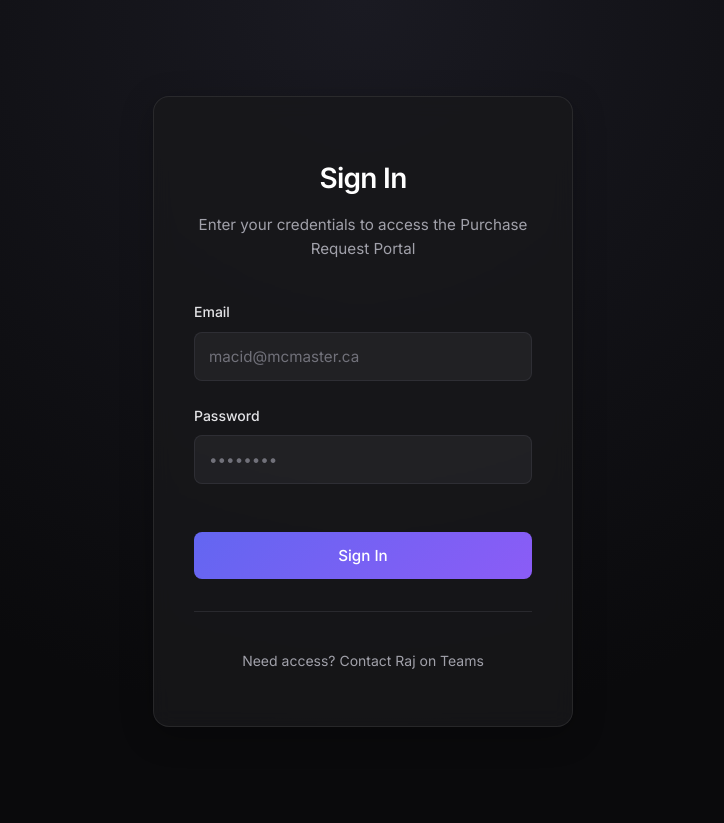
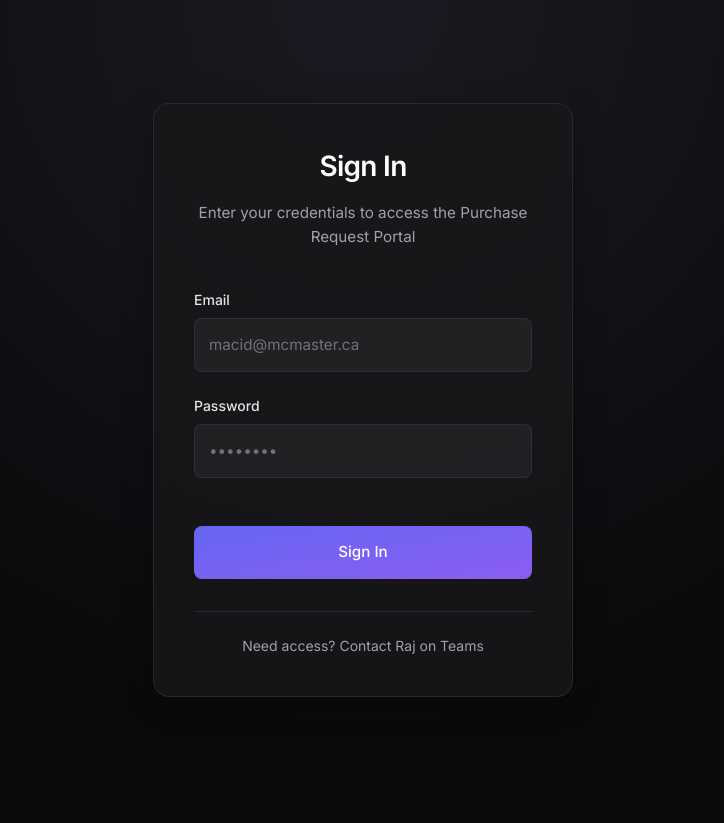
Before and after one commit to McMaster-Solar-Car-Project/purchase-request-site, a Python web app: template src/templates/login.html in a window 1280 px wide. Shown: the whole page, without its empty margins (277-1001 px from the left). After the commit the page ends 697 px from the top, so only its background shows below. Run offline with Jinja, Linux system fonts and the light colour scheme; the template is opened without the code that fills it, so the values that code supplies are empty; style sheets or scripts are compiled from the project's sources.

Commit message:
Feature/migrateLoginTailwind (#177)

```diff
--- a/package.json
+++ b/package.json
@@ -3,7 +3,7 @@
   "version": "0.1.0",
   "description": "Purchase request website - Tailwind CSS build",
   "scripts": {
-    "build:css": "./node_modules/.bin/tailwindcss -i src/input.css -o src/static/css/output.css --minify"
+    "build:css": "./node_modules/.bin/tailwindcss -i src/static/css/input.css -o src/static/css/output.css --minify"
   },
   "devDependencies": {
     "tailwindcss": "^4.0.0",
--- a/src/static/css/styles.css
+++ b/src/static/css/styles.css
@@ -891,16 +891,7 @@ h1 {
     font-weight: 400;
 }
 
-.login-error-message {
-    background-color: rgba(239, 68, 68, 0.15);
-    border: 1px solid rgba(239, 68, 68, 0.3);
-    color: #fca5a5;
-    padding: 0.875rem;
-    border-radius: 8px;
-    margin-bottom: 1.5rem;
-    text-align: center;
-    font-size: 0.875rem;
-}
+
 
 .login-form-group {
     margin-bottom: 1.5rem;
@@ -994,14 +985,7 @@ h1 {
     transform: translateY(-1px);
 }
 
-.login-footer {
-    text-align: center;
-    margin-top: 2rem;
-    padding-top: 1.5rem;
-    border-top: 1px solid rgba(63, 63, 70, 0.5);
-    color: #a1a1aa;
-    font-size: 0.875rem;
-}
+
 
 /* Back link in dark theme */
 .dark-back-link {
--- a/src/templates/login.html
+++ b/src/templates/login.html
@@ -5,42 +5,50 @@
     <meta charset="UTF-8">
     <meta name="viewport" content="width=device-width, initial-scale=1.0">
     <title>Login - Purchase Request Site</title>
-    <link rel="stylesheet" href="/static/css/styles.css">
+    <link rel="stylesheet" href="/static/css/output.css">
     <link rel="preconnect" href="https://fonts.googleapis.com">
     <link rel="preconnect" href="https://fonts.gstatic.com" crossorigin>
     <link href="https://fonts.googleapis.com/css2?family=Inter:wght@300;400;500;600;700&display=swap" rel="stylesheet">
 </head>
 
-<body class="login-body">
-    <div class="login-container">
-        <div class="login-header">
-            <h1>Sign In</h1>
-            <p>Enter your credentials to access the Purchase Request Portal</p>
+<body class="font-['Inter',-apple-system,BlinkMacSystemFont,sans-serif] m-0 py-12 bg-[#0a0a0c] bg-[radial-gradient(circle_at_50%_0%,#1a1a22_0%,#0a0a0c_70%)] leading-[1.6] min-h-screen flex items-center justify-center text-[#e4e4e7] box-border overflow-y-auto">
+    <div class="max-w-[420px] w-[90%] p-10 bg-[rgba(24,24,27,0.8)] rounded-2xl shadow-[0_8px_32px_rgba(0,0,0,0.25)] backdrop-blur-[10px] [-webkit-backdrop-filter:blur(10px)] border border-[rgba(255,255,255,0.08)] my-12 mx-auto">
+        <div class="text-center mb-10 relative">
+            <h1 class="text-white font-semibold text-[1.75rem] mb-3 tracking-[-0.025em]">
+                Sign In
+            </h1>
+            <p class="text-[#a1a1aa] m-0 text-[0.95rem] font-normal">
+                Enter your credentials to access the Purchase Request Portal
+            </p>
         </div>
 
         {% if error_message %}
-        <div class="login-error-message">
+        <div class="bg-[rgba(239,68,68,0.15)] border border-[rgba(239,68,68,0.3)] text-[#fca5a5] py-3.5 px-3.5 rounded-lg mb-6 text-center text-sm">
             {{ error_message }}
         </div>
         {% endif %}
 
         <form method="POST" action="/login">
-            <div class="login-form-group">
-                <label for="email">Email</label>
-                <input type="email" id="email" name="email" required placeholder="macid@mcmaster.ca" value="{{ email or '' }}">
+            <div class="mb-6">
+                <label for="email" class="block mb-2 font-medium text-[#e4e4e7] text-sm">
+                    Email
+                </label>
+                <input type="email" id="email" name="email" required placeholder="macid@mcmaster.ca" value="{{ email or '' }}" class="w-full py-3.5 px-3.5 bg-[rgba(39,39,42,0.7)] border border-[rgba(63,63,70,0.5)] rounded-lg text-[0.95rem] transition-all duration-200 box-border text-[#e4e4e7] font-['Inter',-apple-system,BlinkMacSystemFont,sans-serif] block caret-[#6366f1] focus:outline-none focus:border-[#6366f1] focus:shadow-[0_0_0_2px_rgba(99,102,241,0.2)] placeholder:text-[#71717a]">
             </div>
 
-            <div class="login-form-group">
-                <label for="password">Password</label>
-                <input type="password" id="password" name="password" required placeholder="••••••••">
+            <div class="mb-6">
+                <label for="password" class="block mb-2 font-medium text-[#e4e4e7] text-sm">
+                    Password
+                </label>
+                <input type="password" id="password" name="password" required placeholder="••••••••" class="w-full py-3.5 px-3.5 bg-[rgba(39,39,42,0.7)] border border-[rgba(63,63,70,0.5)] rounded-lg text-[0.95rem] transition-all duration-200 box-border text-[#e4e4e7] font-['Inter',-apple-system,BlinkMacSystemFont,sans-serif] block caret-[#6366f1] focus:outline-none focus:border-[#6366f1] focus:shadow-[0_0_0_2px_rgba(99,102,241,0.2)] placeholder:text-[#71717a]">
             </div>
 
-            <button type="submit" class="login-btn">
+            <button type="submit" class="w-full py-3.5 px-3.5 bg-gradient-to-br from-[#6366f1] to-[#8b5cf6] text-white border-none rounded-lg text-[0.95rem] font-medium cursor-pointer transition-all duration-200 font-['Inter',-apple-system,BlinkMacSystemFont,sans-serif] mt-6 hover:bg-gradient-to-br hover:from-[#4f46e5] hover:to-[#7c3aed] hover:shadow-[0_4px_12px_rgba(99,102,241,0.3)] hover:-translate-y-px">
                 Sign In
             </button>
         </form>
 
-        <div class="login-footer">
+        <div class="text-center mt-8 pt-6 border-t border-[rgba(63,63,70,0.5)] text-[#a1a1aa] text-sm">
             <p>Need access? Contact Raj on Teams</p>
         </div>
     </div>
```
Also changed, not shown: src/static/css/input.css (line endings or trailing spaces), 1 other file.
